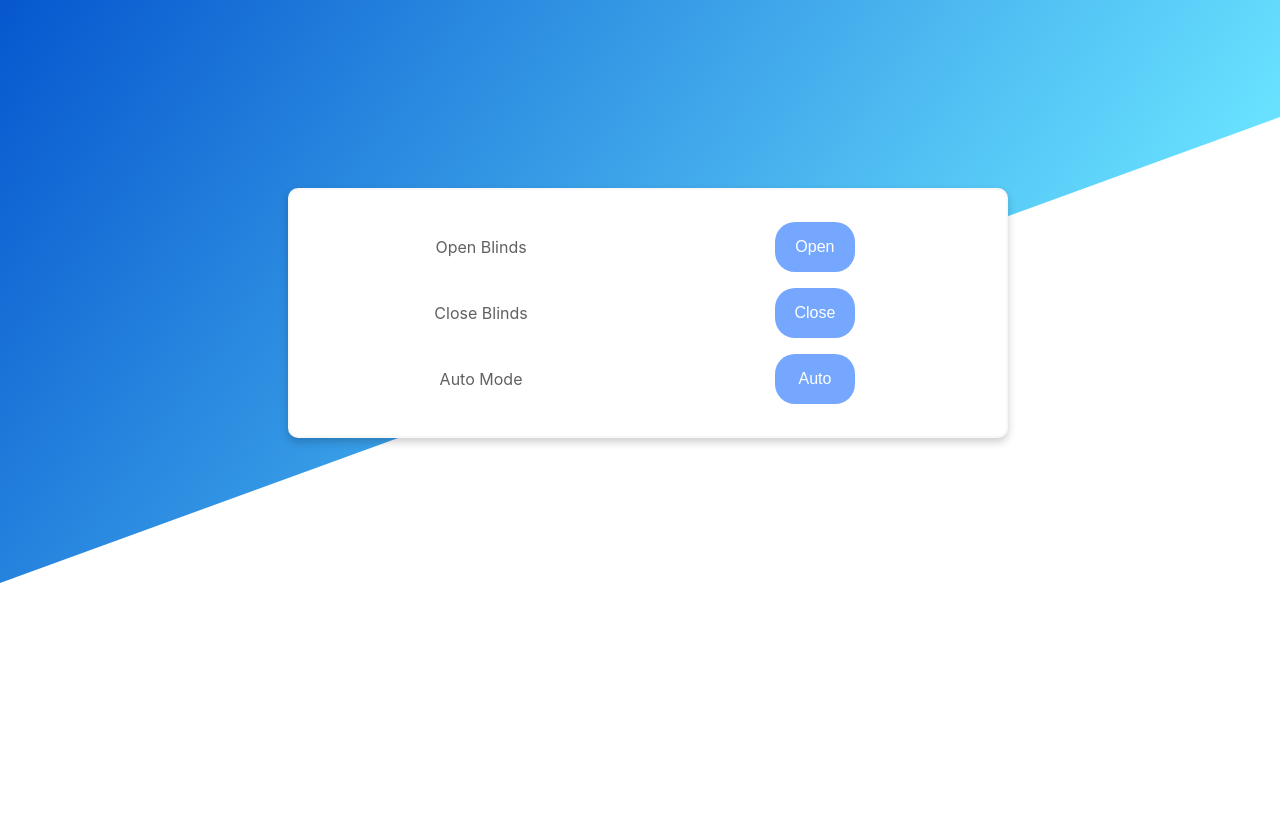
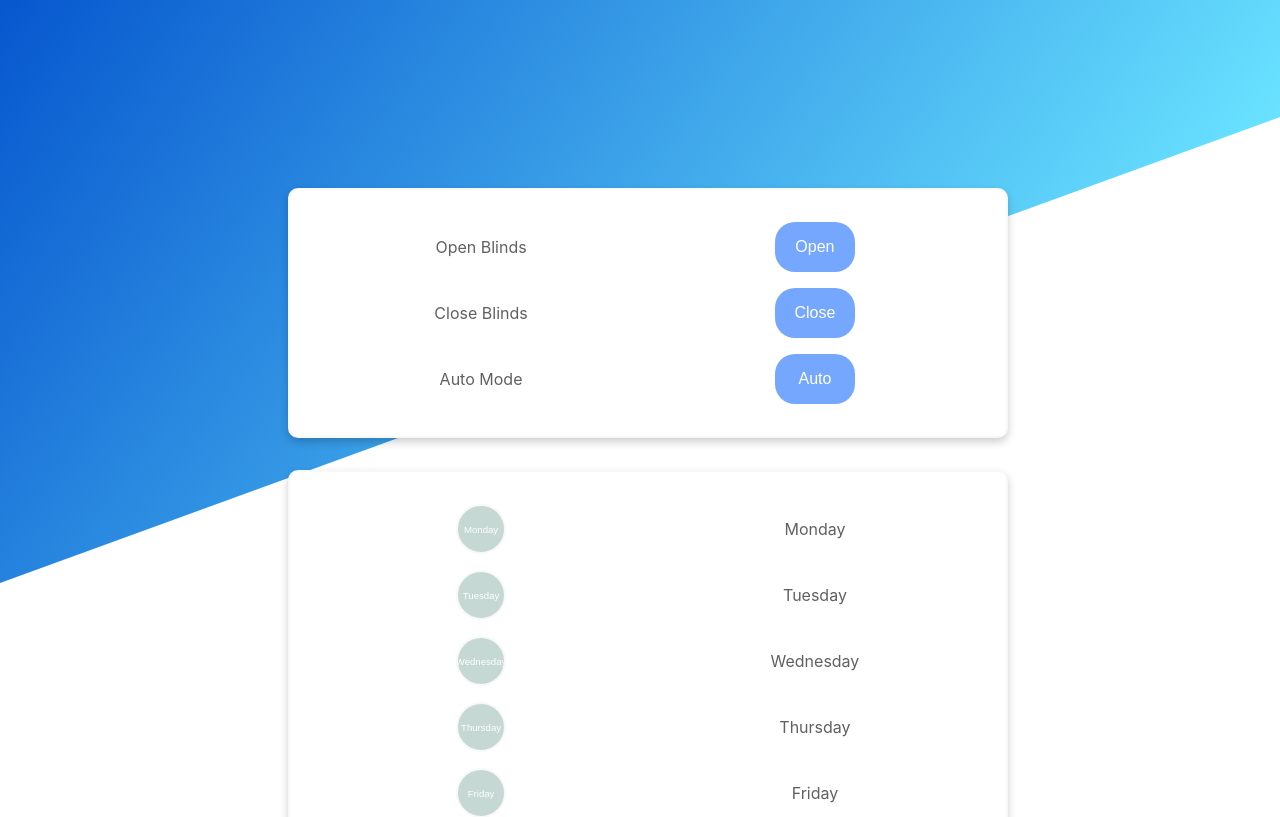
Before and after one commit to mhn10/slimshady, a React (Create React App) app in the folder slimshady/: page / in a window 1280 px wide. Shown: the top 817 px of the page. Built offline with nearby package versions, Linux system fonts and the light colour scheme.

Commit message:
Added Day picker todo : Time picker

```diff
--- a/slimshady/package.json
+++ b/slimshady/package.json
@@ -11,6 +11,7 @@
     "react-router-dom": "^5.0.0",
     "react-scripts": "2.1.8",
     "react-spring": "^8.0.19",
+    "react-weekly-day-picker": "^1.0.3",
     "styled-components": "^4.1.3"
   },
   "scripts": {
--- /dev/null
+++ b/slimshady/src/components/DataPicker.jsx
@@ -0,0 +1,106 @@
+import React, { useState } from "react";
+import { withRouter } from "react-router-dom";
+import styled from "styled-components";
+import { AddDetailsWrapper } from "../pages/home";
+
+const Weekly = props => {
+  const [mondayStatus, setMondayStatus] = useState(false);
+  const [tuesdayStatus, setTuesdayStatus] = useState(false);
+  const [wednesdayStatus, setWednesdayStatus] = useState(false);
+  const [thursdayStatus, setThursdayStatus] = useState(false);
+  const [fridayStatus, setFridayStatus] = useState(false);
+  const [saturdayStatus, setSaturdayStatus] = useState(false);
+  const [sundayStatus, setSundayStatus] = useState(false);
+
+    return (
+        <AddDetailsWrapper>
+            <ul>
+
+                <li>
+                    <RoundButton status={mondayStatus} onClick={()=> setMondayStatus(!mondayStatus)} label={"Monday"}>Monday</RoundButton>
+                </li>
+                <li>Monday</li>
+
+                <li>
+                    <RoundButton status={tuesdayStatus} onClick={()=> setTuesdayStatus(!tuesdayStatus)} label={"Tuesday"}>Tuesday</RoundButton>
+                </li>
+                <li>Tuesday</li>
+
+                <li>
+                    <RoundButton status={wednesdayStatus} onClick={()=> setWednesdayStatus(!wednesdayStatus)} label={"Wednesday"}>Wednesday</RoundButton>
+                </li>
+                <li>Wednesday </li>
+                <li>
+                    <RoundButton status={thursdayStatus} onClick={()=> setThursdayStatus(!thursdayStatus)} label={"Thursday"}>Thursday</RoundButton>
+                </li>
+                <li>Thursday</li>
+                <li>
+                    <RoundButton status={fridayStatus} onClick={()=> setFridayStatus(!fridayStatus)} label={"Friday"}>Friday</RoundButton>
+                </li>
+                <li>Friday</li>
+                <li>
+                    <RoundButton status={saturdayStatus} onClick={()=> setSaturdayStatus(!saturdayStatus)} label={"Saturday"}>Saturday</RoundButton>
+                </li>
+                <li>Saturday</li>
+                <li>
+                    <RoundButton status={sundayStatus} onClick={()=> setSundayStatus(!sundayStatus)} label={"Sunday"}>Sunday</RoundButton>
+                </li>
+                <li>Sunday</li>
+            </ul>
+        </AddDetailsWrapper>
+    );
+};
+export default withRouter(Weekly);
+
+const RoundButton = styled.button`
+    background: ${(props) =>
+			props.status === true ? '#2196F3' : '#c5d8d3'};
+    text-align: center;
+    width: 35px;
+    height: 35px;
+    border-radius: 100%;
+    border: 2px solid #f8f8f8;
+
+    display: inline-flex;
+    flex-direction: column;
+    justify-content: center;
+    align-items: center;
+    font-size: 0.5rem;
+    color: #ffffff;
+    font-weight: lighter;
+    text-decoration: none;
+    overflow: hidden;
+    cursor: pointer;
+    transition-duration: 0.4s;
+    position: relative;
+
+    &:hover {
+        box-shadow: 0 8px 16px 0 rgba(0, 0, 0, 0.2);
+    }
+    &::after {
+        content: "";
+        background: #6effff;
+        display: block;
+        position: absolute;
+        padding-top: 300%;
+        padding-left: 350%;
+        margin-left: -20px !important;
+        margin-top: -120%;
+        opacity: 0;
+        transition: all 0.8s;
+    }
+
+    &:active:after {
+        padding: 0;
+        margin: 0;
+        opacity: 1;
+        transition: 0s;
+    }
+
+    @media screen and (min-width: 992px) {
+        width: 50px;
+        height: 50px;
+        font-size: .6rem;
+        font-weight: normal;
+    }
+`;
--- a/slimshady/src/pages/home.jsx
+++ b/slimshady/src/pages/home.jsx
@@ -3,7 +3,7 @@ import { withRouter } from "react-router-dom";
 import styled from "styled-components";
 import { PageWrapper } from "../components/Page";
 import axios from "axios";
-
+import Weekly from "../components/DataPicker";
 const openHandler = () => {
     console.log("Open Pressed");
 
@@ -110,6 +110,7 @@ const AddPage = ({ props }) => {
                                 </li>
                             </ul>
                         </AddDetailsWrapper>
+                       <Weekly />
                     </section>
                 </PageWrapper>
             </BodyWrapper>
@@ -158,7 +159,7 @@ const Button = styled.button`
     }
 `;
 
-const AddDetailsWrapper = styled.div`
+export const AddDetailsWrapper = styled.div`
     background: white;
     border: 2px solid #f8f8f8;
     margin-top: 2rem;
```
Also changed, not shown: 1 other file (tests, documents, lock files or other folders).
